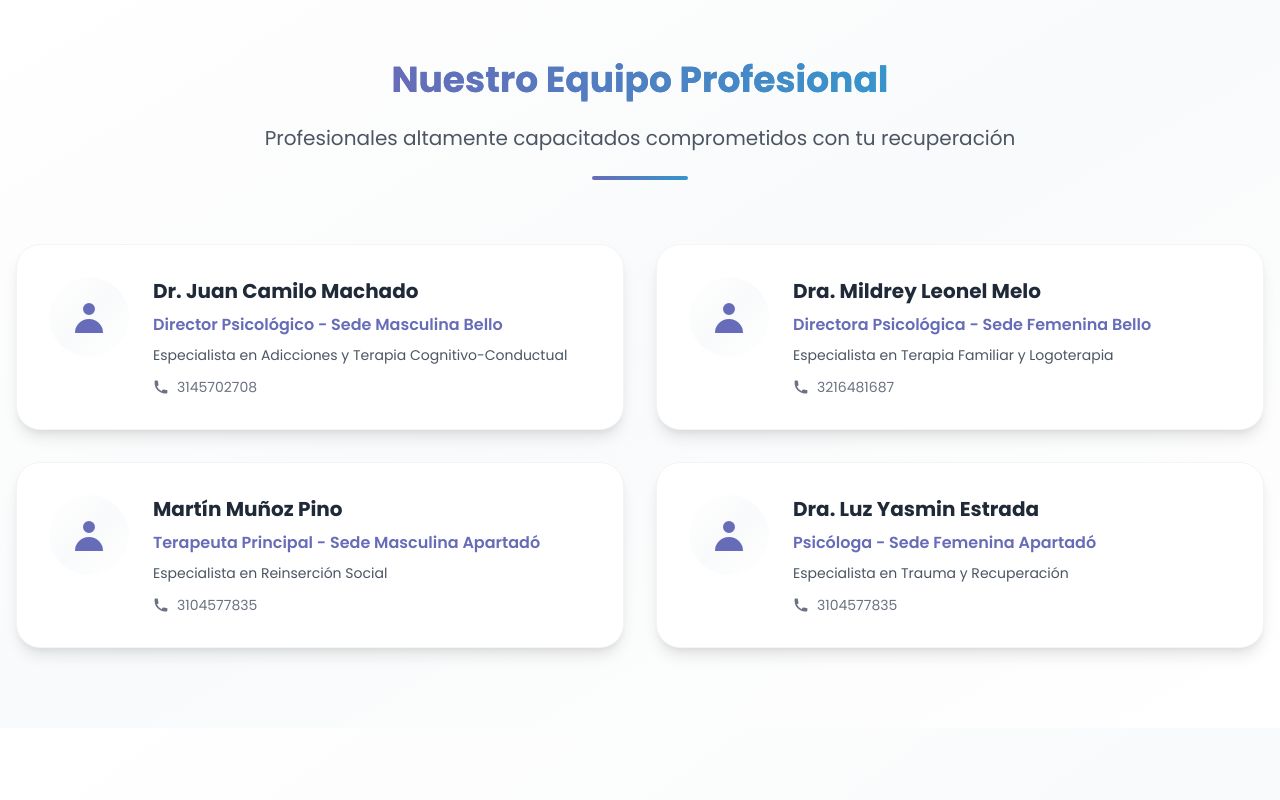
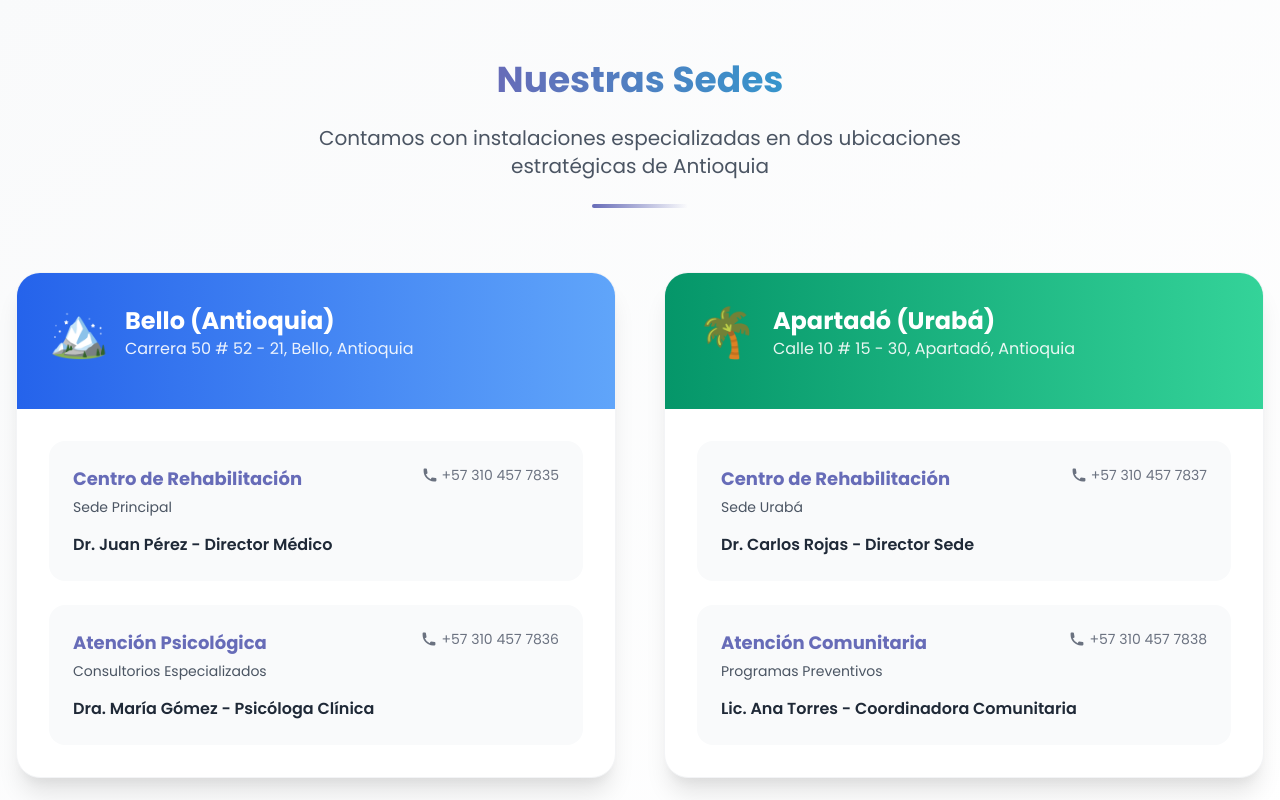
Before and after one commit to idrobodev/coptua_react, a React (Create React App) app: page /about in a window 1280 px wide. Shown: the part 1060-1860 px from the top of the page. Built offline with nearby package versions, Linux system fonts and the light colour scheme; no server answers.

Commit message:
feat: move Sedes Dinámicas section to About page and add required dependencies

```diff
--- a/package.json
+++ b/package.json
@@ -31,6 +31,7 @@
         "react-helmet": "^6.1.0",
         "react-helmet-async": "^2.0.5",
         "react-hook-form": "^7.62.0",
+        "react-icons": "^5.5.0",
         "react-router-dom": "^5.3.0",
         "react-scripts": "^4.0.3",
         "react-youtube": "^10.1.0",
--- a/src/pages/About/About.jsx
+++ b/src/pages/About/About.jsx
@@ -7,8 +7,58 @@ import mission from "../../images/booking.jpg";
 import story from "../../images/banner.png";
 import GradientText from "../../components/UI/GradientText";
 
+// Icons for locations
+import { FaMapMarkerAlt, FaPhone, FaEnvelope, FaClock } from "react-icons/fa";
+
 const About = () => {
-  const [isVisible, setIsVisible] = useState({});
+  const [isVisible, setIsVisible] = useState({
+    sedes: false,
+    // Add other sections as needed
+  });
+
+  // Locations data
+  const locations = [
+    {
+      city: "Bello (Antioquia)",
+      icon: "🏔️",
+      address: "Carrera 50 # 52 - 21, Bello, Antioquia",
+      color: "from-blue-600 to-blue-400",
+      facilities: [
+        {
+          type: "Centro de Rehabilitación",
+          title: "Sede Principal",
+          phone: "+57 310 457 7835",
+          director: "Dr. Juan Pérez - Director Médico"
+        },
+        {
+          type: "Atención Psicológica",
+          title: "Consultorios Especializados",
+          phone: "+57 310 457 7836",
+          director: "Dra. María Gómez - Psicóloga Clínica"
+        }
+      ]
+    },
+    {
+      city: "Apartadó (Urabá)",
+      icon: "🌴",
+      address: "Calle 10 # 15 - 30, Apartadó, Antioquia",
+      color: "from-green-600 to-green-400",
+      facilities: [
+        {
+          type: "Centro de Rehabilitación",
+          title: "Sede Urabá",
+          phone: "+57 310 457 7837",
+          director: "Dr. Carlos Rojas - Director Sede"
+        },
+        {
+          type: "Atención Comunitaria",
+          title: "Programas Preventivos",
+          phone: "+57 310 457 7838",
+          director: "Lic. Ana Torres - Coordinadora Comunitaria"
+        }
+      ]
+    }
+  ];
 
   useEffect(() => {
     // Initialize AOS
@@ -199,6 +249,88 @@ const About = () => {
           </div>
         </div>
       </div>
+      {/* Sedes Dinámicas */}
+      <section
+        id="sedes"
+        data-animate
+        className={`py-20 bg-gradient-to-br from-gray-50 to-primary/8 transition-all duration-1000 ${
+          isVisible.sedes
+            ? "opacity-100 translate-y-0"
+            : "opacity-0 translate-y-10"
+        }`}
+      >
+        <div className="container">
+          <div className="text-center mb-16">
+            {" "}
+            <h2 className="text-4xl font-bold mb-6">
+              <GradientText>Nuestras Sedes</GradientText>
+            </h2>
+            <p className="text-xl text-gray-600 max-w-3xl mx-auto">
+              Contamos con instalaciones especializadas en dos ubicaciones
+              estratégicas de Antioquia
+            </p>
+            <div className="w-24 h-1 bg-gradient-to-r from-primary to-[#434194] mx-auto rounded-full mt-6"></div>
+          </div>
+
+          <div className="grid lg:grid-cols-2 gap-12">
+            {locations.map((location, index) => (
+              <div
+                key={index}
+                className="bg-white rounded-3xl shadow-xl overflow-hidden border border-gray-100 hover:shadow-2xl transition-all duration-500"
+              >
+                <div
+                  className={`bg-gradient-to-r ${location.color} p-8 text-white`}
+                >
+                  <div className="flex items-center mb-4">
+                    <div className="text-5xl mr-4">{location.icon}</div>
+                    <div>
+                      <h3 className="text-2xl font-bold">{location.city}</h3>
+                      <p className="opacity-90">{location.address}</p>
+                    </div>
+                  </div>
+                </div>
+
+                <div className="p-8">
+                  <div className="space-y-6">
+                    {location.facilities.map((facility, idx) => (
+                      <div
+                        key={idx}
+                        className="bg-gray-50 rounded-2xl p-6 hover:bg-primary/5 transition-colors duration-300"
+                      >
+                        <div className="flex items-start justify-between mb-4">
+                          <div>
+                            <h4 className="text-lg font-bold text-primary mb-1">
+                              {facility.type}
+                            </h4>
+                            <p className="text-gray-600 text-sm">
+                              {facility.title}
+                            </p>
+                          </div>
+                          <div className="text-right">
+                            <div className="flex items-center text-sm text-gray-500">
+                              <svg
+                                className="w-4 h-4 mr-1"
+                                fill="currentColor"
+                                viewBox="0 0 20 20"
+                              >
+                                <path d="M2 3a1 1 0 011-1h2.153a1 1 0 01.986.836l.74 4.435a1 1 0 01-.54 1.06l-1.548.773a11.037 11.037 0 006.105 6.105l.774-1.548a1 1 0 011.059-.54l4.435.74a1 1 0 01.836.986V17a1 1 0 01-1 1h-2C7.82 18 2 12.18 2 5V3z" />
+                              </svg>
+                              {facility.phone}
+                            </div>
+                          </div>
+                        </div>
+                        <p className="font-semibold text-gray-800">
+                          {facility.director}
+                        </p>
+                      </div>
+                    ))}
+                  </div>
+                </div>
+              </div>
+            ))}
+          </div>
+        </div>
+      </section>
 
       {/* Nuestro Equipo Section */}
       <section
--- a/src/pages/Programs/Programs.jsx
+++ b/src/pages/Programs/Programs.jsx
@@ -198,88 +198,6 @@ const Programs = () => {
         </div>
       </div>
 
-      {/* Sedes Dinámicas */}
-      <section
-        id="sedes"
-        data-animate
-        className={`py-20 bg-gradient-to-br from-gray-50 to-primary/8 transition-all duration-1000 ${
-          isVisible.sedes
-            ? "opacity-100 translate-y-0"
-            : "opacity-0 translate-y-10"
-        }`}
-      >
-        <div className="container">
-          <div className="text-center mb-16">
-            {" "}
-            <h2 className="text-4xl font-bold mb-6">
-              <GradientText>Nuestras Sedes</GradientText>
-            </h2>
-            <p className="text-xl text-gray-600 max-w-3xl mx-auto">
-              Contamos con instalaciones especializadas en dos ubicaciones
-              estratégicas de Antioquia
-            </p>
-            <div className="w-24 h-1 bg-gradient-to-r from-primary to-[#434194] mx-auto rounded-full mt-6"></div>
-          </div>
-
-          <div className="grid lg:grid-cols-2 gap-12">
-            {locations.map((location, index) => (
-              <div
-                key={index}
-                className="bg-white rounded-3xl shadow-xl overflow-hidden border border-gray-100 hover:shadow-2xl transition-all duration-500"
-              >
-                <div
-                  className={`bg-gradient-to-r ${location.color} p-8 text-white`}
-                >
-                  <div className="flex items-center mb-4">
-                    <div className="text-5xl mr-4">{location.icon}</div>
-                    <div>
-                      <h3 className="text-2xl font-bold">{location.city}</h3>
-                      <p className="opacity-90">{location.address}</p>
-                    </div>
-                  </div>
-                </div>
-
-                <div className="p-8">
-                  <div className="space-y-6">
-                    {location.facilities.map((facility, idx) => (
-                      <div
-                        key={idx}
-                        className="bg-gray-50 rounded-2xl p-6 hover:bg-primary/5 transition-colors duration-300"
-                      >
-                        <div className="flex items-start justify-between mb-4">
-                          <div>
-                            <h4 className="text-lg font-bold text-primary mb-1">
-                              {facility.type}
-                            </h4>
-                            <p className="text-gray-600 text-sm">
-                              {facility.title}
-                            </p>
-                          </div>
-                          <div className="text-right">
-                            <div className="flex items-center text-sm text-gray-500">
-                              <svg
-                                className="w-4 h-4 mr-1"
-                                fill="currentColor"
-                                viewBox="0 0 20 20"
-                              >
-                                <path d="M2 3a1 1 0 011-1h2.153a1 1 0 01.986.836l.74 4.435a1 1 0 01-.54 1.06l-1.548.773a11.037 11.037 0 006.105 6.105l.774-1.548a1 1 0 011.059-.54l4.435.74a1 1 0 01.836.986V17a1 1 0 01-1 1h-2C7.82 18 2 12.18 2 5V3z" />
-                              </svg>
-                              {facility.phone}
-                            </div>
-                          </div>
-                        </div>
-                        <p className="font-semibold text-gray-800">
-                          {facility.director}
-                        </p>
-                      </div>
-                    ))}
-                  </div>
-                </div>
-              </div>
-            ))}
-          </div>
-        </div>
-      </section>
 
       {/* Programas Interactivos */}
       <section
```
Also changed, not shown: 1 other file (tests, documents, lock files or other folders).
